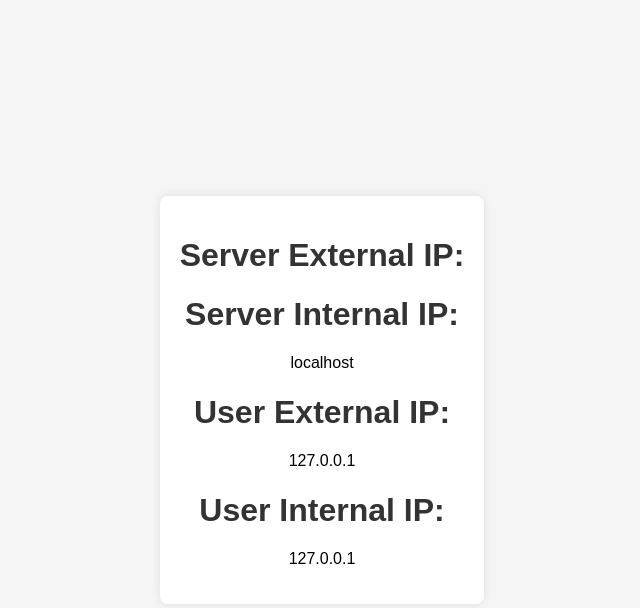
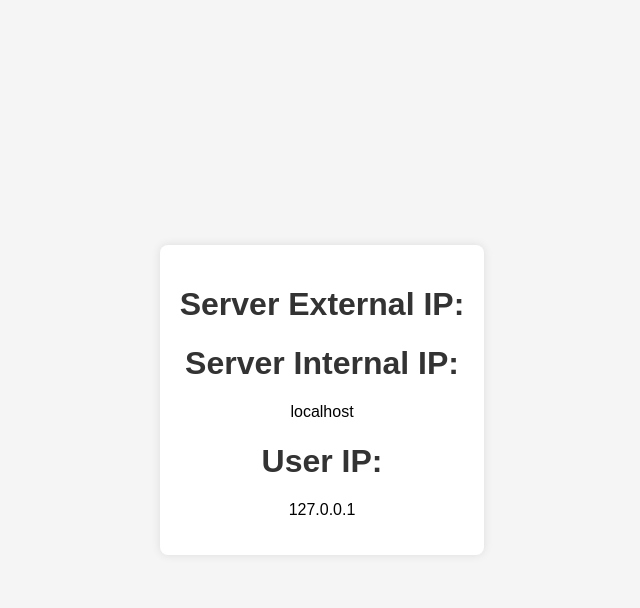
Before and after one commit to jongold9/myip-flask-aws, a Flask app: page / in a window 1280 px wide. Shown: the top 608 px of the page, without its empty margins (318-958 px from the left). Run offline with Flask 2, Linux system fonts and the light colour scheme; data that the repository does not hold is empty.

Commit message:
Update index.html

```diff
--- a/templates/index.html
+++ b/templates/index.html
@@ -35,9 +35,7 @@
         <p>{{ external_ip }}</p>
         <h1>Server Internal IP:</h1>
         <p>{{ internal_ip }}</p>
-        <h1>User External IP:</h1>
-        <p>{{ user_external_ip }}</p>
-        <h1>User Internal IP:</h1>
+        <h1>User IP:</h1>
         <p>{{ user_internal_ip }}</p>
     </div>
 </body>
```
